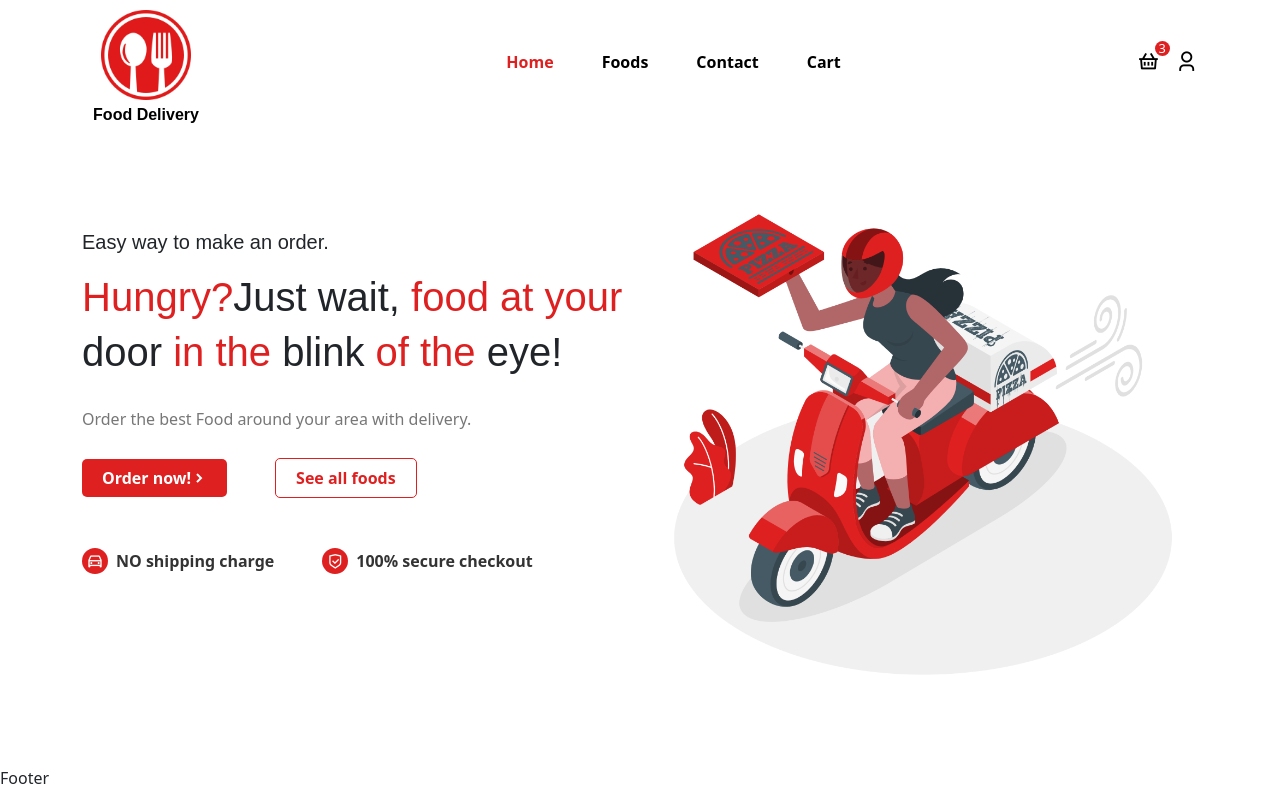
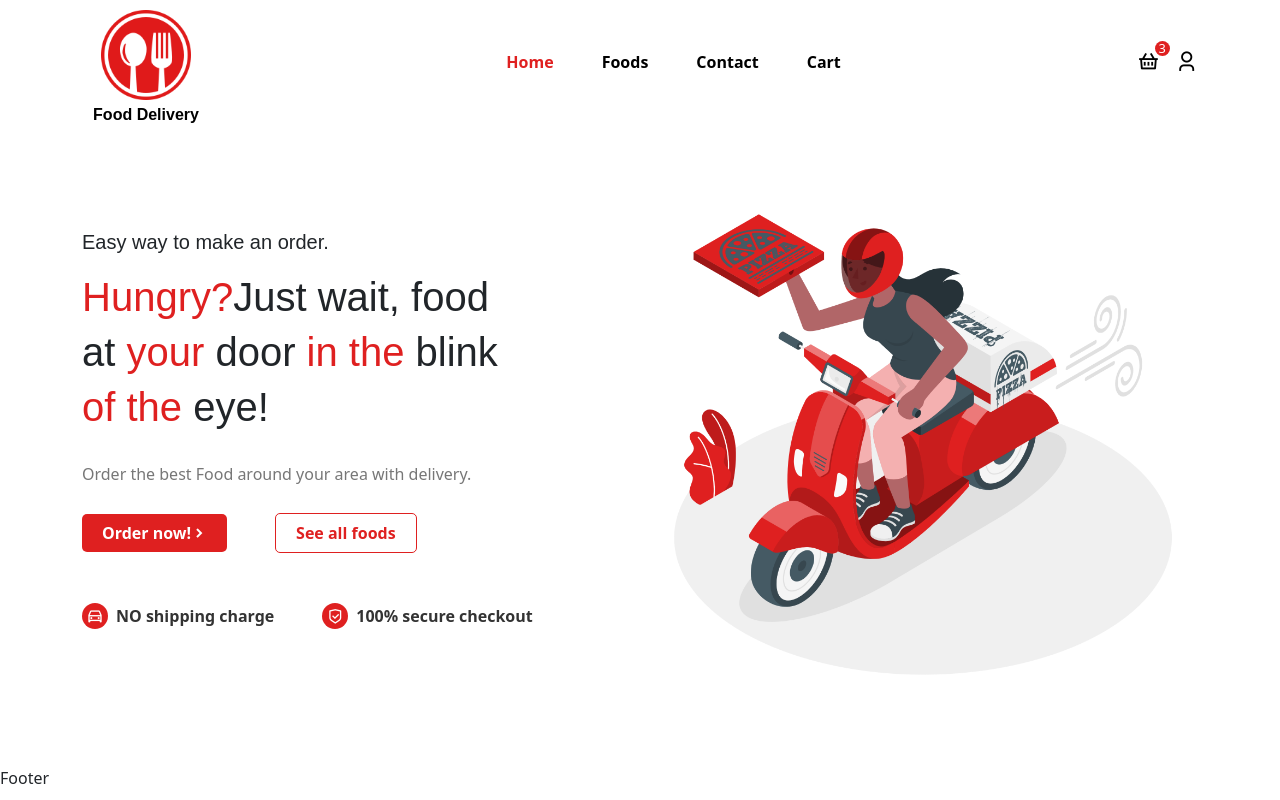
Before and after one commit to PawelDat/Food-Delivery, a React (Create React App) app: page /home in a window 1280 px wide. Built offline with nearby package versions, Linux system fonts and the light colour scheme; a web font is replaced by a local one.

Commit message:
text changes

```diff
--- a/src/pages/Home.js
+++ b/src/pages/Home.js
@@ -13,7 +13,7 @@ const Home = () => {
               <div className="scooter__content">
                 <h5 className="mb-3">Easy way to make an order.</h5>
                 <h1 className="mb-4 scooter__title">
-                  <span>Hungry?</span>Just wait, <span> food at </span>
+                  <span>Hungry?</span>Just wait,  food at
                    <span> your </span>door<span> in the</span> blink  <span>of the</span> eye!
                 </h1>
                 <p>
--- a/src/scss/layout/_ScooterSection.scss
+++ b/src/scss/layout/_ScooterSection.scss
@@ -3,6 +3,7 @@
 .scooter__title {
   font-size: 2.5rem;
   line-height: 55px;
+  width:425px;
   & span {
     color: $color-red;
   }
--- a/src/scss/main.css
+++ b/src/scss/main.css
@@ -330,6 +330,7 @@ a {
 .scooter__title {
   font-size: 2.5rem;
   line-height: 55px;
+  width: 425px;
 }
 .scooter__title span {
   color: #df2020;
```
Also changed, not shown: 1 other file (tests, documents, lock files or other folders).
